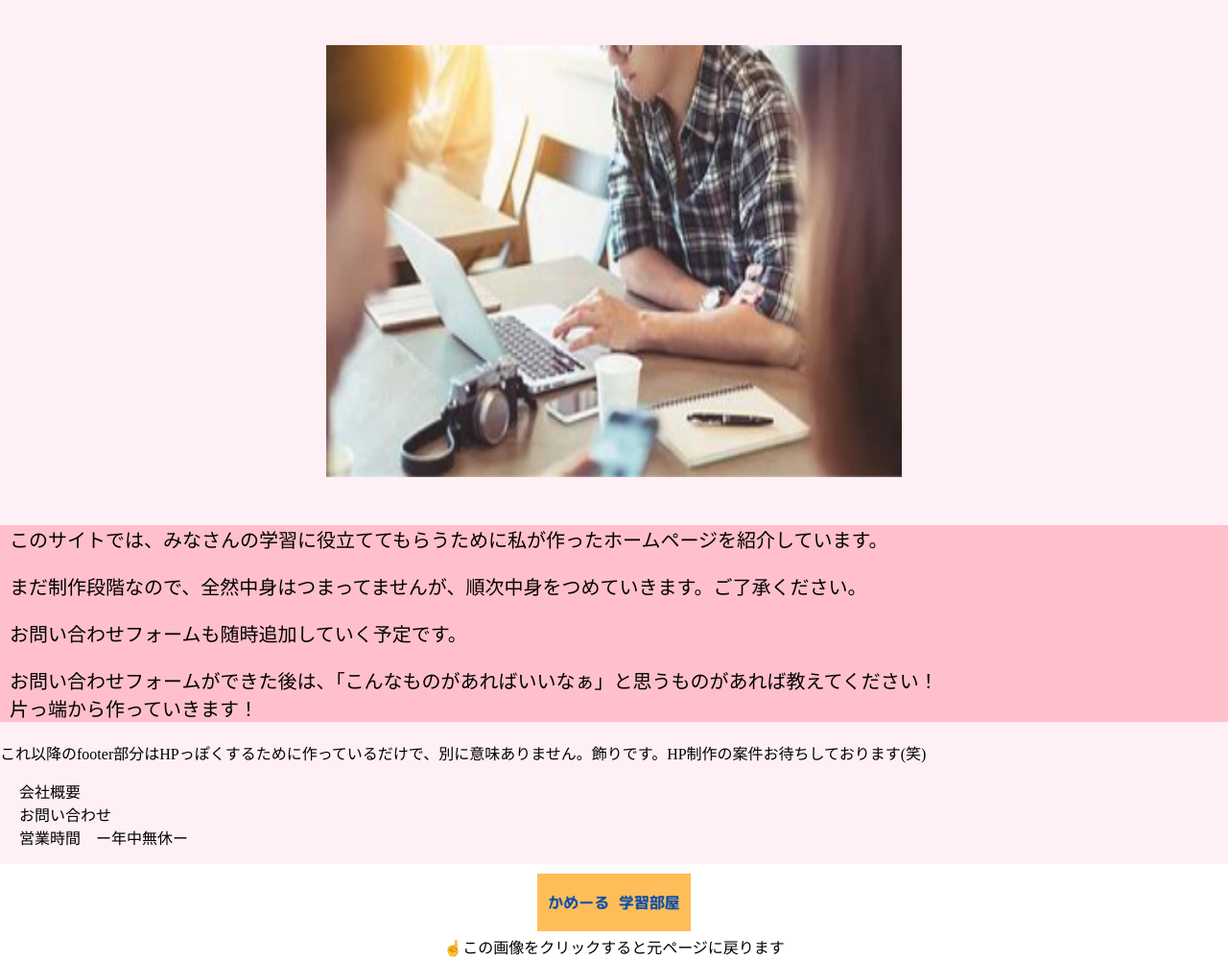
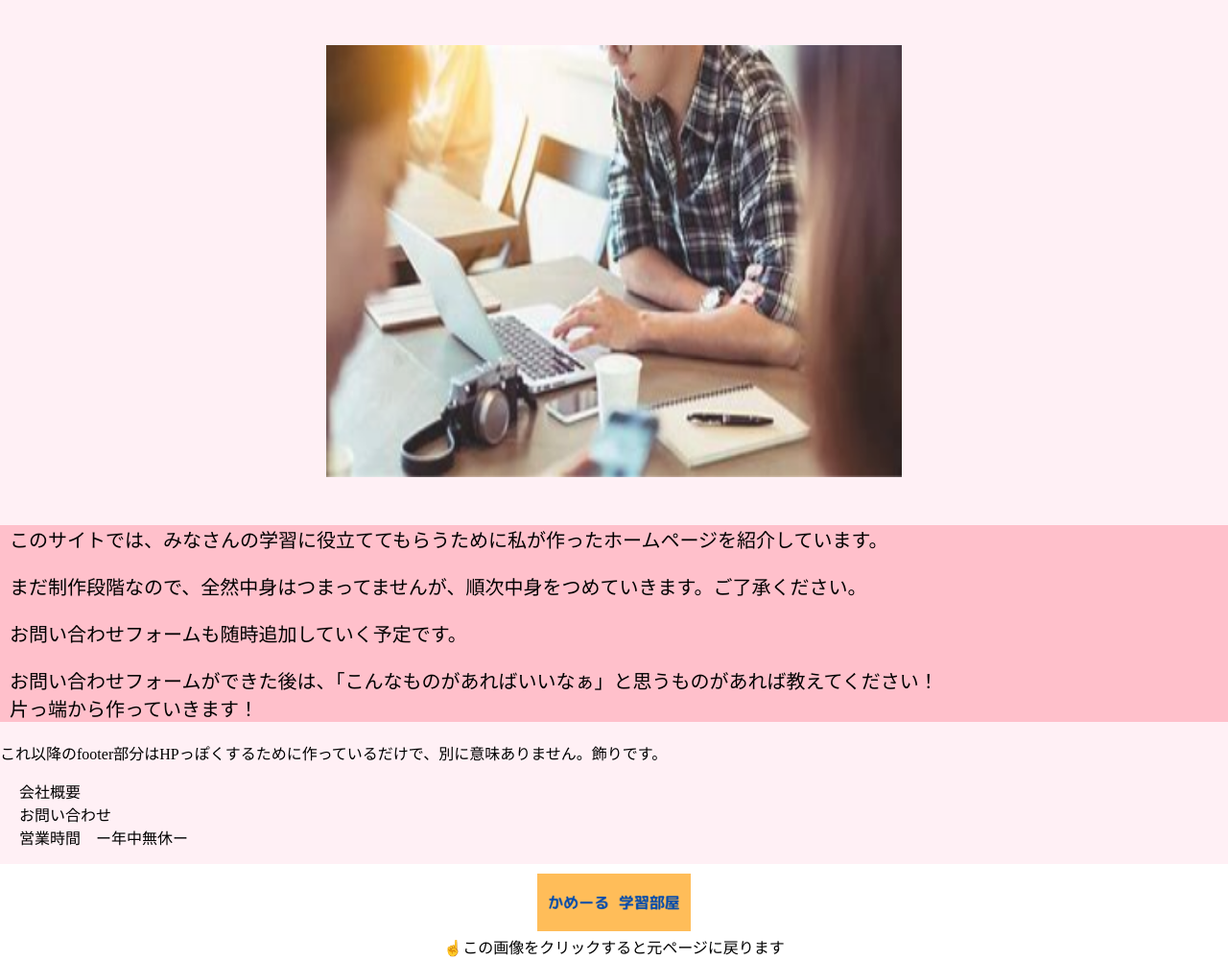
Before and after one commit to kame-ru/kame-ru.github.io, a plain HTML site: page index.html in a window 1280 px wide. Shown: the part 75-1075 px from the top of the page at 96% size. Drawn offline with Linux system fonts and the light colour scheme.

Commit message:
Update index.html

```diff
--- a/index.html
+++ b/index.html
@@ -31,7 +31,7 @@
    </main>
    <footer>
      <div>
-       <p>これ以降のfooter部分はHPっぽくするために作っているだけで、別に意味ありません。飾りです。HP制作の案件お待ちしております(笑)</p>
+       <p>これ以降のfooter部分はHPっぽくするために作っているだけで、別に意味ありません。飾りです。</p>
      <ul>
        <li>会社概要</li>
        <li>お問い合わせ</li>
```
